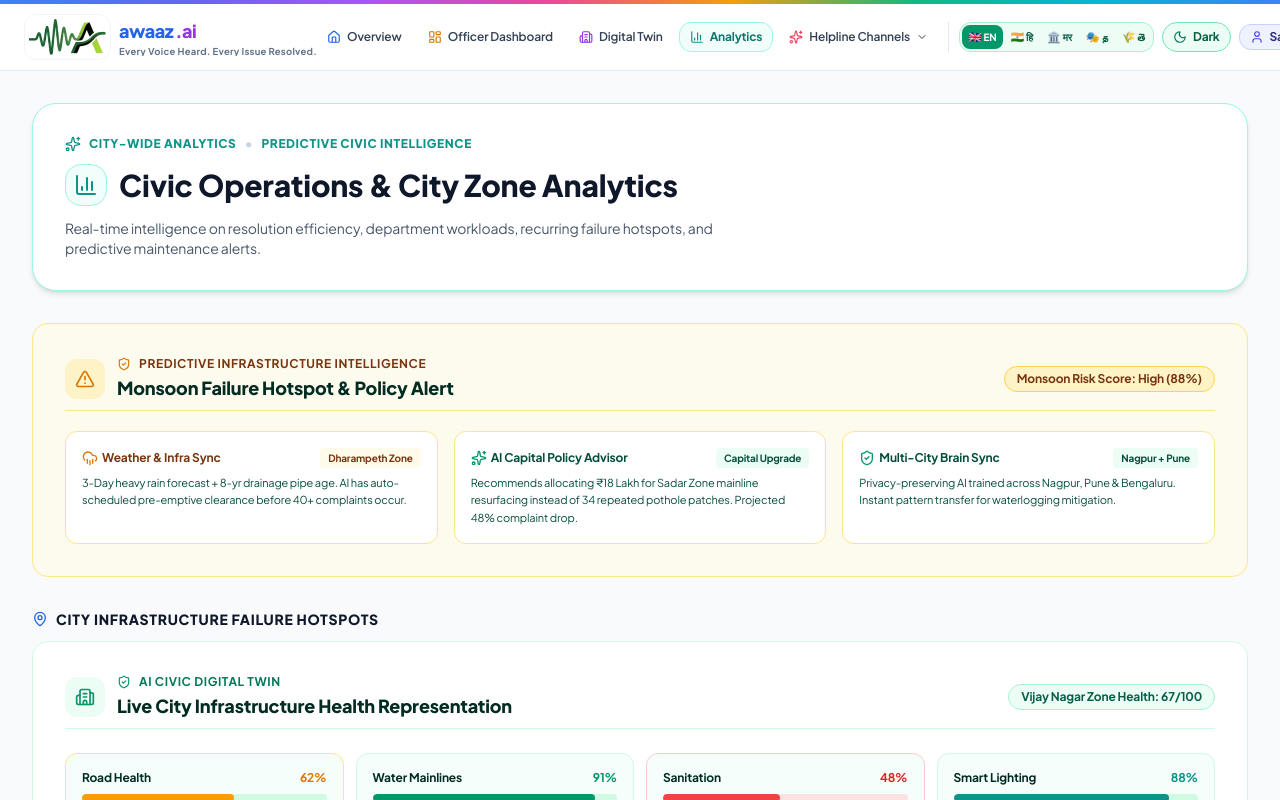
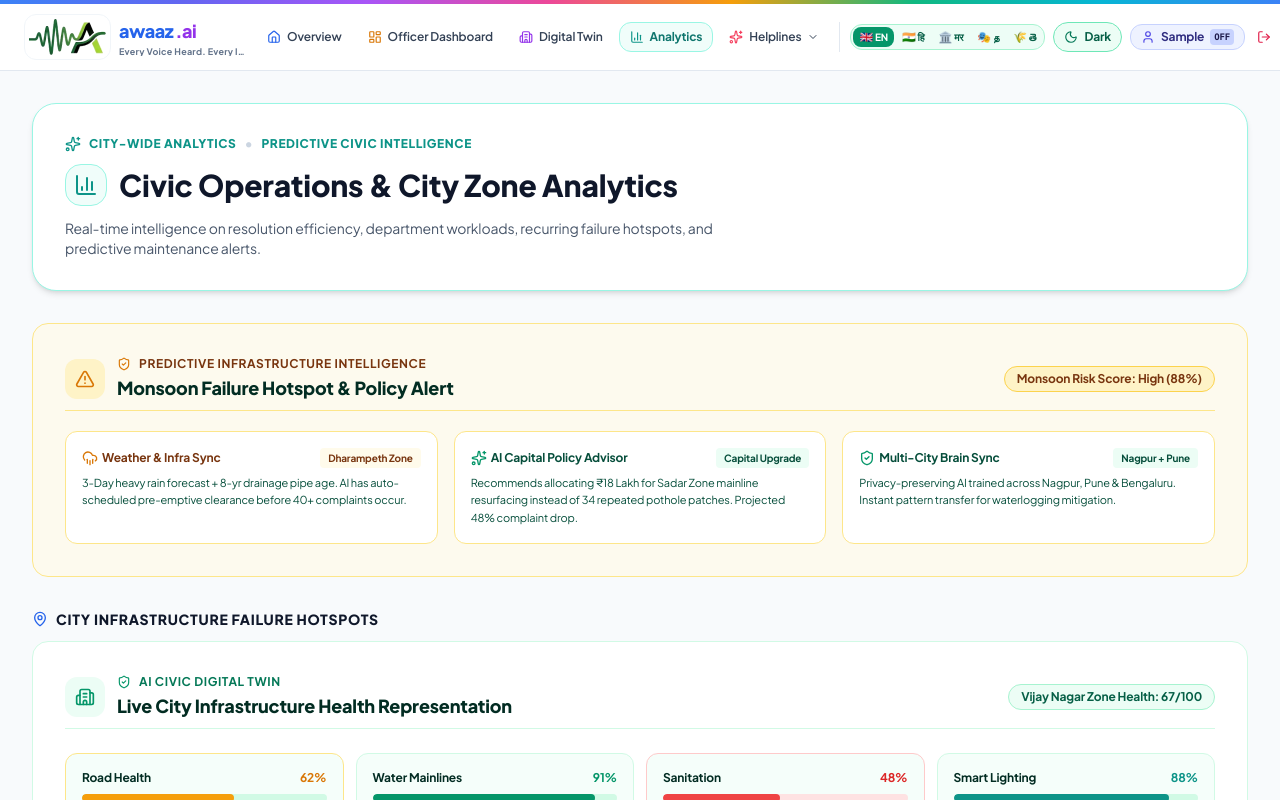
Before and after one commit to prathameshmowade/VGI_I-6.0_AWAAZ_AI, a React (Vite) app in the folder frontend/: page /analytics in a window 1280 px wide. Shown: the top 800 px of the page. Built offline with nearby package versions, Linux system fonts and the light colour scheme; no server answers; sample sign-in values are in the browser's storage.

Commit message:
fix(navbar): prevent horizontal layout overflow in Tamil, Telugu, and all multilingual modes

```diff
--- a/frontend/src/components/LanguageToggle.jsx
+++ b/frontend/src/components/LanguageToggle.jsx
@@ -14,13 +14,13 @@ export default function LanguageToggle() {
   const { language, setSpecificLanguage } = useContext(LanguageContext);
 
   return (
-    <div className="flex items-center bg-emerald-50/90 dark:bg-emerald-900/60 border border-emerald-200 dark:border-emerald-700 p-0.5 rounded-xl shadow-xs shrink-0 flex-wrap gap-0.5">
+    <div className="flex items-center bg-emerald-50/90 dark:bg-emerald-900/60 border border-emerald-200 dark:border-emerald-700 p-0.5 rounded-xl shadow-xs shrink-0 flex-nowrap gap-0.5">
       {LANG_OPTIONS.map((opt) => (
         <button
           key={opt.code}
           type="button"
           onClick={() => setSpecificLanguage(opt.code)}
-          className={`text-[10px] px-1.5 py-1 rounded-lg font-bold transition-all flex items-center gap-0.5 ${
+          className={`text-[10px] px-1.5 py-0.5 rounded-lg font-bold transition-all flex items-center gap-0.5 shrink-0 whitespace-nowrap ${
             language === opt.code
               ? 'bg-emerald-600 text-white shadow-xs'
               : 'text-emerald-800 hover:text-emerald-950 dark:text-emerald-300 hover:bg-emerald-100 dark:hover:bg-emerald-800'
--- a/frontend/src/components/Navbar.jsx
+++ b/frontend/src/components/Navbar.jsx
@@ -75,11 +75,11 @@ export default function Navbar() {
 
       {/* Top Header Navbar */}
       <nav className="bg-white/95 dark:bg-slate-900/95 backdrop-blur-md border-b border-slate-200 dark:border-slate-800 sticky top-[3.5px] z-40 px-3 sm:px-4 lg:px-6 py-2.5 shadow-xs transition-colors">
-        <div className="max-w-7xl mx-auto flex justify-between items-center">
+        <div className="w-full max-w-[1680px] mx-auto flex justify-between items-center gap-2">
 
           {/* Left Area on Mobile / Desktop */}
           <div className="flex items-center gap-2 sm:gap-3 shrink-0">
-            {/* 3-Line Hamburger Button (Visible only on mobile/tablet < 1200px) */}
+            {/* 3-Line Hamburger Button (Visible only on mobile/tablet < 1240px) */}
             <button
               type="button"
               onClick={() => setMobileMenuOpen(true)}
@@ -100,20 +100,20 @@ export default function Navbar() {
                   <span className="text-blue-600 dark:text-blue-400">awaaz</span>
                   <span className="text-purple-600 dark:text-purple-400 font-black">.ai</span>
                 </span>
-                {/* Slogan visible on sm+ screens */}
-                <span className="hidden sm:block text-[9.5px] font-bold tracking-wide text-slate-500 dark:text-slate-400 mt-0.5 truncate max-w-[140px] md:max-w-none">
+                {/* Slogan visible only on wide screens and properly truncated */}
+                <span className="hidden xl:block text-[9px] font-bold tracking-wide text-slate-500 dark:text-slate-400 mt-0.5 truncate max-w-[130px] 2xl:max-w-[220px]">
                   {t('brand_slogan')}
                 </span>
               </div>
             </Link>
           </div>
 
-          {/* Desktop Navigation Links (>= 1200px) */}
-          <div className="navbar-desktop items-center gap-1 xl:gap-1.5 text-xs font-semibold shrink-0">
+          {/* Desktop Navigation Links (>= 1240px) */}
+          <div className="navbar-desktop items-center gap-1 xl:gap-1.5 text-xs font-semibold shrink-0 flex-nowrap">
             {/* Overview Link */}
             <Link
               to="/overview"
-              className={`px-2.5 py-1.5 rounded-xl transition-all flex items-center gap-1.5 ${
+              className={`px-2 xl:px-2.5 py-1.5 rounded-xl transition-all flex items-center gap-1.5 whitespace-nowrap ${
                 isActive('/overview') || isActive('/')
                   ? 'bg-blue-50 text-blue-700 font-bold border border-blue-200 dark:bg-blue-950/60 dark:text-blue-200 dark:border-blue-800 shadow-xs'
                   : 'text-slate-700 hover:text-blue-600 hover:bg-slate-50 dark:text-slate-200 dark:hover:bg-slate-800'
@@ -127,7 +127,7 @@ export default function Navbar() {
             {(!user || user.role === 'citizen' || user.role === 'resident') && (
               <Link
                 to="/citizen"
-                className={`px-2.5 py-1.5 rounded-xl transition-all flex items-center gap-1.5 ${
+                className={`px-2 xl:px-2.5 py-1.5 rounded-xl transition-all flex items-center gap-1.5 whitespace-nowrap ${
                   isActive('/citizen')
                     ? 'bg-indigo-50 text-indigo-700 font-bold border border-indigo-200 dark:bg-indigo-950/60 dark:text-indigo-200 dark:border-indigo-800 shadow-xs'
                     : 'text-slate-700 hover:text-indigo-600 hover:bg-slate-50 dark:text-slate-200 dark:hover:bg-slate-800'
@@ -142,7 +142,7 @@ export default function Navbar() {
             {user && (user.role === 'officer' || user.role === 'admin') && (
               <Link
                 to="/officer"
-                className={`px-2.5 py-1.5 rounded-xl transition-all flex items-center gap-1.5 ${
+                className={`px-2 xl:px-2.5 py-1.5 rounded-xl transition-all flex items-center gap-1.5 whitespace-nowrap ${
                   isActive('/officer')
                     ? 'bg-amber-50 text-amber-800 font-bold border border-amber-200 dark:bg-amber-950/60 dark:text-amber-200 dark:border-amber-800 shadow-xs'
                     : 'text-slate-700 hover:text-amber-600 hover:bg-slate-50 dark:text-slate-200 dark:hover:bg-slate-800'
@@ -156,7 +156,7 @@ export default function Navbar() {
             {/* Digital Twin */}
             <Link
               to="/digital-twin"
-              className={`px-2.5 py-1.5 rounded-xl transition-all flex items-center gap-1.5 ${
+              className={`px-2 xl:px-2.5 py-1.5 rounded-xl transition-all flex items-center gap-1.5 whitespace-nowrap ${
                 isActive('/digital-twin')
                   ? 'bg-purple-50 text-purple-700 font-bold border border-purple-200 dark:bg-purple-950/60 dark:text-purple-200 dark:border-purple-800 shadow-xs'
                   : 'text-slate-700 hover:text-purple-600 hover:bg-slate-50 dark:text-slate-200 dark:hover:bg-slate-800'
@@ -170,7 +170,7 @@ export default function Navbar() {
             {user && (user.role === 'officer' || user.role === 'admin') && (
               <Link
                 to="/analytics"
-                className={`px-2.5 py-1.5 rounded-xl transition-all flex items-center gap-1.5 ${
+                className={`px-2 xl:px-2.5 py-1.5 rounded-xl transition-all flex items-center gap-1.5 whitespace-nowrap ${
                   isActive('/analytics')
                     ? 'bg-teal-50 text-teal-700 font-bold border border-teal-200 dark:bg-teal-950/60 dark:text-teal-200 dark:border-teal-800 shadow-xs'
                     : 'text-slate-700 hover:text-teal-600 hover:bg-slate-50 dark:text-slate-200 dark:hover:bg-slate-800'
@@ -182,19 +182,19 @@ export default function Navbar() {
             )}
 
             {/* Direct Intake Channels Dropdown (SMS & Call) */}
-            <div className="relative" ref={dropdownRef}>
+            <div className="relative shrink-0" ref={dropdownRef}>
               <button
                 type="button"
                 onClick={() => setChannelsDropdownOpen(!channelsDropdownOpen)}
-                className={`px-2.5 py-1.5 rounded-xl transition-all flex items-center gap-1.5 ${
+                className={`px-2 xl:px-2.5 py-1.5 rounded-xl transition-all flex items-center gap-1.5 whitespace-nowrap ${
                   isChannelActive
                     ? 'bg-rose-50 text-rose-700 font-bold border border-rose-200 dark:bg-rose-950/60 dark:text-rose-200 dark:border-rose-800 shadow-xs'
                     : 'text-slate-700 hover:text-rose-600 hover:bg-slate-50 dark:text-slate-200 dark:hover:bg-slate-800'
                 }`}
               >
                 <Sparkles className="w-3.5 h-3.5 text-rose-500 shrink-0" />
-                <span>{isHindi ? 'हेल्पलाइन चैनल' : 'Helpline Channels'}</span>
-                <ChevronDown className={`w-3 h-3 transition-transform ${channelsDropdownOpen ? 'rotate-180' : ''}`} />
+                <span>{t('nav_helpline_channels') || (isHindi ? 'हेल्पलाइन' : 'Helplines')}</span>
+                <ChevronDown className={`w-3 h-3 transition-transform shrink-0 ${channelsDropdownOpen ? 'rotate-180' : ''}`} />
               </button>
 
               {channelsDropdownOpen && (
@@ -266,13 +266,13 @@ export default function Navbar() {
             </div>
 
             {/* Right Controls (Language + Theme + User/Login) */}
-            <div className="flex items-center gap-2 pl-2.5 border-l border-slate-200 dark:border-slate-800 ml-1">
+            <div className="flex items-center gap-1.5 xl:gap-2 pl-1.5 xl:pl-2.5 border-l border-slate-200 dark:border-slate-800 ml-1 shrink-0">
               <LanguageToggle />
               <ThemeToggle />
 
               {user ? (
-                <div className="flex items-center gap-1.5">
-                  <div className="bg-indigo-50 dark:bg-indigo-950/50 text-indigo-900 dark:text-indigo-200 border border-indigo-200 dark:border-indigo-800 px-2.5 py-1 rounded-xl text-xs font-bold flex items-center gap-1.5 max-w-[140px] truncate" title={user.name}>
+                <div className="flex items-center gap-1.5 shrink-0">
+                  <div className="bg-indigo-50 dark:bg-indigo-950/50 text-indigo-900 dark:text-indigo-200 border border-indigo-200 dark:border-indigo-800 px-2 xl:px-2.5 py-1 rounded-xl text-xs font-bold flex items-center gap-1.5 max-w-[120px] xl:max-w-[140px] truncate" title={user.name}>
                     <User className="w-3.5 h-3.5 text-indigo-600 shrink-0" />
                     <span className="truncate">{user.name.split(' ')[0]}</span>
                     <span className="text-[9px] bg-indigo-200 dark:bg-indigo-800 text-indigo-950 dark:text-indigo-100 px-1 py-0.2 rounded font-mono uppercase">
@@ -282,7 +282,7 @@ export default function Navbar() {
                   <button
                     type="button"
                     onClick={logout}
-                    className="p-1.5 text-rose-600 hover:bg-rose-50 dark:hover:bg-rose-950/50 rounded-xl transition"
+                    className="p-1.5 text-rose-600 hover:bg-rose-50 dark:hover:bg-rose-950/50 rounded-xl transition shrink-0"
                     title={t('auth_logout')}
                   >
                     <LogOut className="w-3.5 h-3.5" />
@@ -291,17 +291,17 @@ export default function Navbar() {
               ) : (
                 <Link
                   to="/login"
-                  className="btn-primary text-xs py-1.5 px-3.5"
+                  className="btn-primary text-xs py-1.5 px-3.5 whitespace-nowrap shrink-0"
                 >
-                  <LogIn className="w-3.5 h-3.5" />
+                  <LogIn className="w-3.5 h-3.5 shrink-0" />
                   <span>{t('auth_signin')}</span>
                 </Link>
               )}
             </div>
           </div>
 
-          {/* Right Controls for Mobile Screen (< 1200px) */}
-          <div className="flex items-center gap-1.5 navbar-mobile-toggle">
+          {/* Right Controls for Mobile Screen (< 1240px) */}
+          <div className="flex items-center gap-1.5 navbar-mobile-toggle shrink-0">
             <LanguageToggle />
             <ThemeToggle />
 
--- a/frontend/src/context/LanguageContext.jsx
+++ b/frontend/src/context/LanguageContext.jsx
@@ -17,6 +17,7 @@ const TRANSLATIONS = {
     nav_login: 'Sign In',
     nav_logout: 'Logout',
     nav_track: 'Track Status',
+    nav_helpline_channels: 'Helplines',
     auth_signin: 'Sign In',
     auth_logout: 'Logout',
 
@@ -208,6 +209,7 @@ const TRANSLATIONS = {
     nav_login: 'साइन इन',
     nav_logout: 'लॉगआउट',
     nav_track: 'स्थिति ट्रैक करें',
+    nav_helpline_channels: 'हेल्पलाइन',
     auth_signin: 'साइन इन',
     auth_logout: 'लॉगआउट',
 
@@ -399,6 +401,7 @@ const TRANSLATIONS = {
     nav_login: 'साइन इन',
     nav_logout: 'लॉगआउट',
     nav_track: 'स्थिती ट्रॅक करा',
+    nav_helpline_channels: 'हेल्पलाइन',
     auth_signin: 'साइन इन',
     auth_logout: 'लॉगआउट',
 
@@ -590,6 +593,7 @@ const TRANSLATIONS = {
     nav_login: 'உள்நுழைவு',
     nav_logout: 'வெளியேறு',
     nav_track: 'நிலை கண்காணிப்பு',
+    nav_helpline_channels: 'ஹெல்ப்லைன்',
     auth_signin: 'உள்நுழைவு',
     auth_logout: 'வெளியேறு',
 
@@ -781,6 +785,7 @@ const TRANSLATIONS = {
     nav_login: 'సైన్ ఇన్',
     nav_logout: 'లాగ్‌అవుట్',
     nav_track: 'స్థితి ట్రాక్ చేయండి',
+    nav_helpline_channels: 'హెల్ప్‌లైన్',
     auth_signin: 'సైన్ ఇన్',
     auth_logout: 'లాగ్‌అవుట్',
 
--- a/frontend/src/index.css
+++ b/frontend/src/index.css
@@ -199,7 +199,7 @@ html.dark select option {
 }
 
 /* Responsive Navbar Media Query Rules */
-@media (min-width: 1200px) {
+@media (min-width: 1240px) {
   .navbar-mobile-toggle {
     display: none !important;
   }
@@ -208,7 +208,7 @@ html.dark select option {
   }
 }
 
-@media (max-width: 1199px) {
+@media (max-width: 1239px) {
   .navbar-desktop {
     display: none !important;
   }
```
